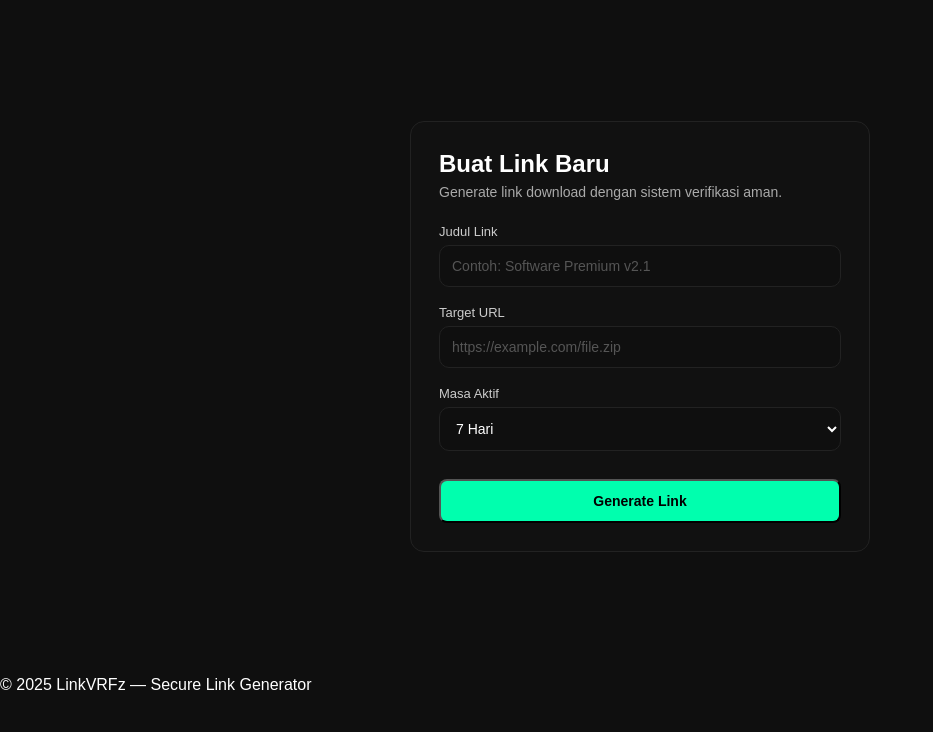
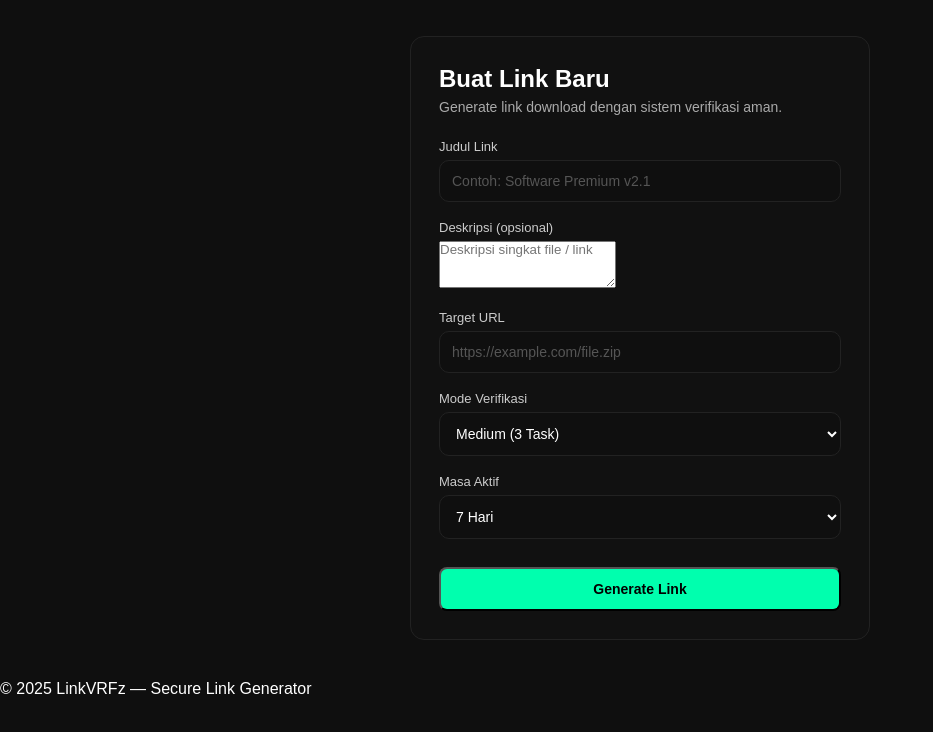
Before and after one commit to debutcmc/LinkVRFz, a plain HTML site: page create/index.html in a window 1280 px wide. Shown: the part 58-790 px from the top of the page, without its empty margins (0-933 px from the left). Drawn offline with Linux system fonts and the light colour scheme.

Commit message:
Update index.html

```diff
--- a/create/index.html
+++ b/create/index.html
@@ -26,6 +26,7 @@
 
     <form id="createForm">
 
+      <!-- TITLE -->
       <div class="field">
         <label>Judul Link</label>
         <input
@@ -36,6 +37,17 @@
         />
       </div>
 
+      <!-- DESCRIPTION -->
+      <div class="field">
+        <label>Deskripsi (opsional)</label>
+        <textarea
+          id="description"
+          placeholder="Deskripsi singkat file / link"
+          rows="3"
+        ></textarea>
+      </div>
+
+      <!-- TARGET -->
       <div class="field">
         <label>Target URL</label>
         <input
@@ -46,11 +58,26 @@
         />
       </div>
 
+      <!-- MODE -->
+      <div class="field">
+        <label>Mode Verifikasi</label>
+        <select id="mode">
+          <option value="easy">Easy (1 Task)</option>
+          <option value="medium" selected>Medium (3 Task)</option>
+          <option value="hard">Hard (5 Task)</option>
+          <option value="ultra" disabled>Ultra (7 Task) 🔒</option>
+          <option value="ultramax" disabled>UltraMax (10 Task) 🔒</option>
+        </select>
+      </div>
+
+      <!-- DURATION -->
       <div class="field">
         <label>Masa Aktif</label>
         <select id="duration">
-          <option value="7">7 Hari</option>
+          <option value="1">1 Hari</option>
+          <option value="7" selected>7 Hari</option>
           <option value="30">30 Hari</option>
+          <option value="90">90 Hari</option>
           <option value="365">1 Tahun</option>
         </select>
       </div>
```
